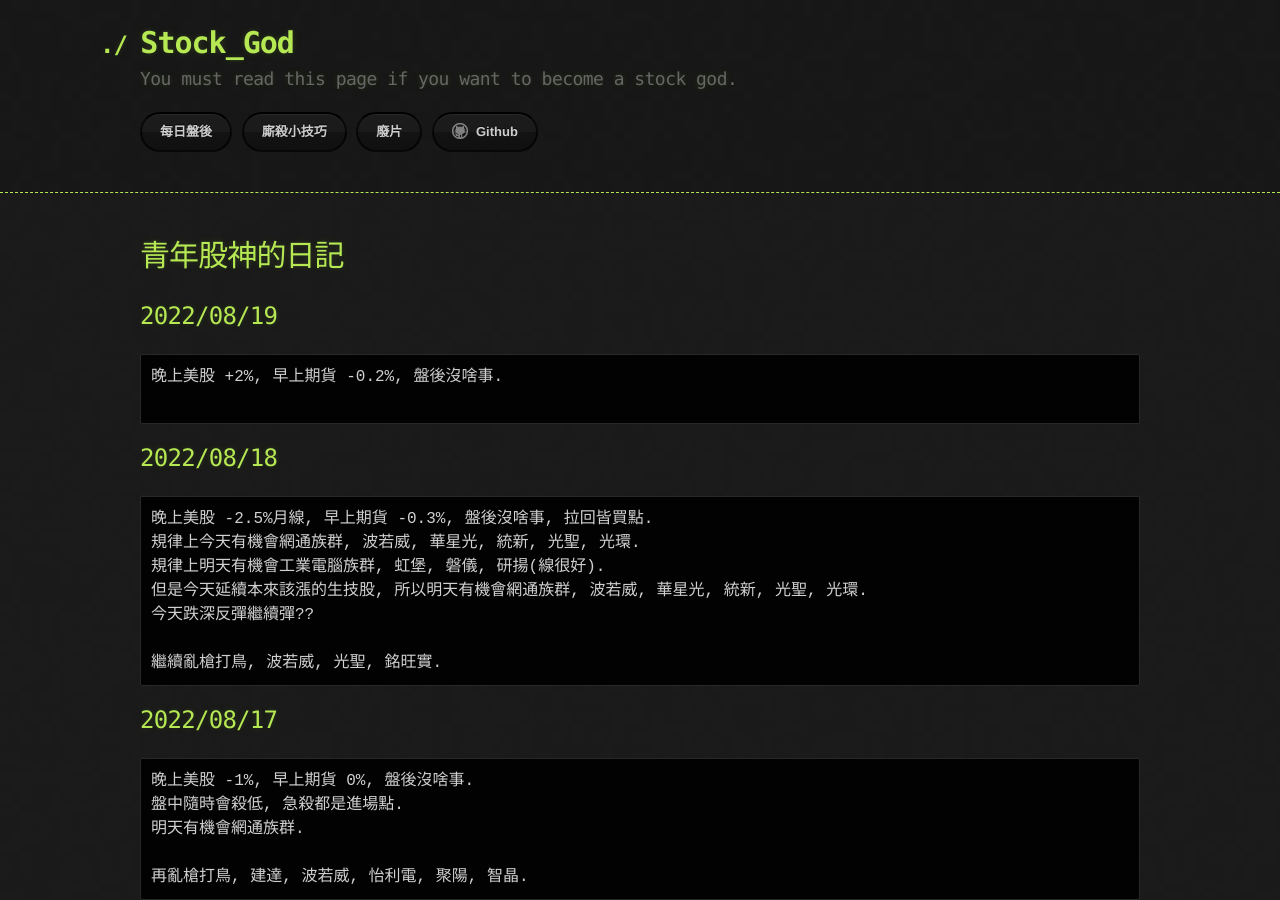
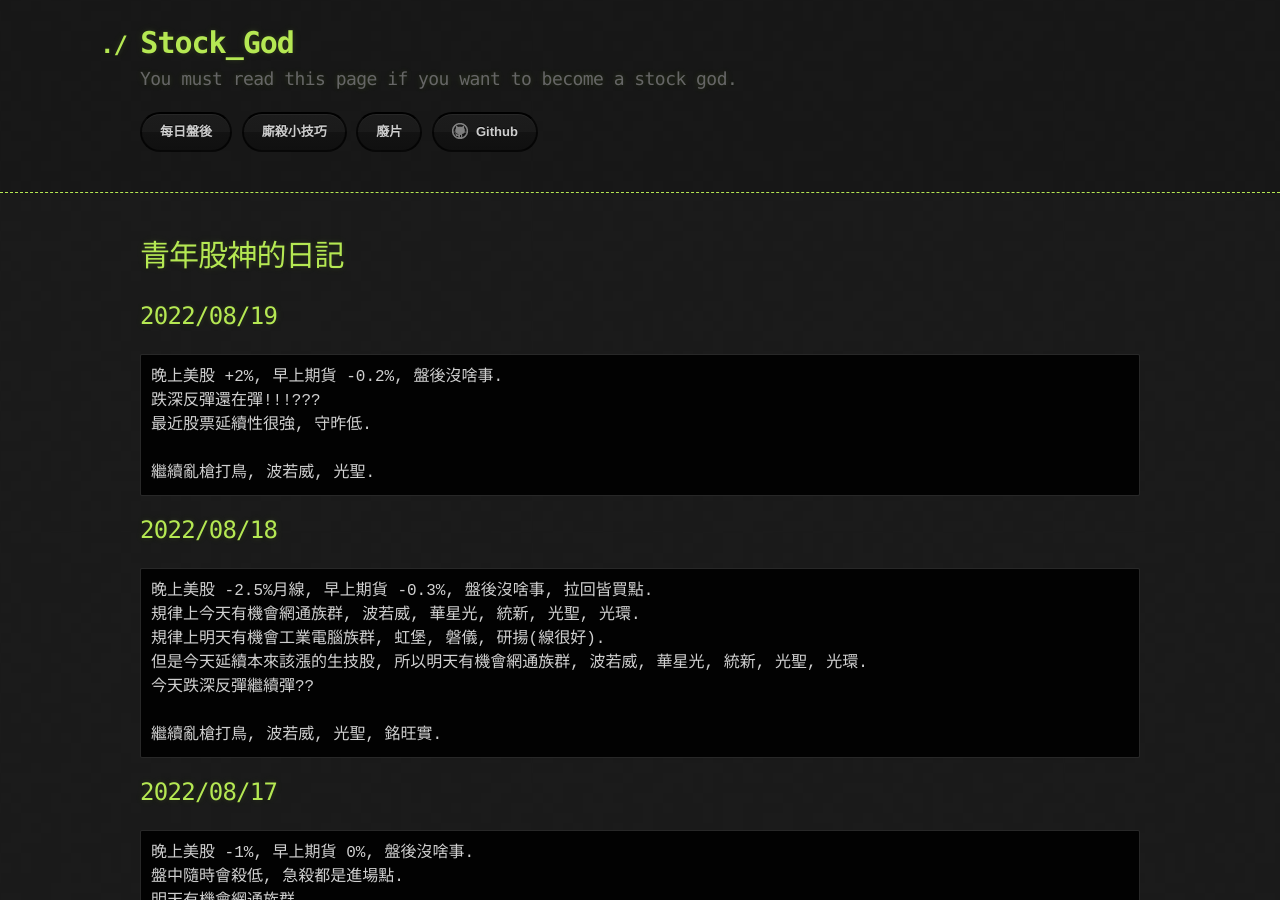
Before and after one commit to lepg5487/Stock_God, a Jekyll site: the page built from index.md, in a window 1280 px wide and 900 px high. Built offline with Jekyll 4.4.1, drawn with Linux system fonts in a browser that asks for light colours; our own code applies the rules of GitHub Pages for plain Markdown files.

Commit message:
Update index.md

````diff
--- a/index.md
+++ b/index.md
@@ -7,7 +7,10 @@ layout: testlayouts
 ## 2022/08/19
 ```
 晚上美股 +2%, 早上期貨 -0.2%, 盤後沒啥事.
-
+跌深反彈還在彈!!!???
+最近股票延續性很強, 守昨低.
+
+繼續亂槍打鳥, 波若威, 光聖.
 ```
 
 ## 2022/08/18
````
